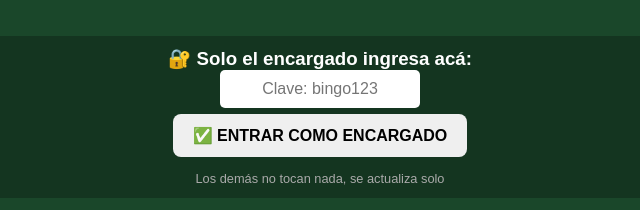
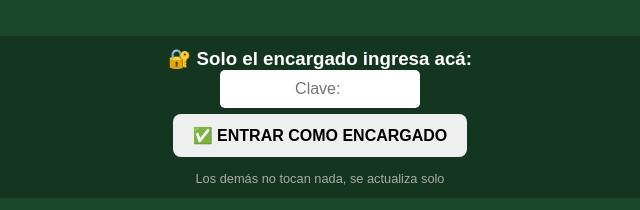
Before and after one commit to megacicat007-oss/bingo-del-barrio, a plain HTML site: page index.html in a window 1280 px wide. Shown: the part 254-464 px from the top of the page, 320-960 px from the left. Drawn offline with Linux system fonts and the light colour scheme.

Commit message:
Update index.html

```diff
--- a/index.html
+++ b/index.html
@@ -55,7 +55,7 @@
 
     <div id="pantallaClave" class="clave">
         <h3>🔐 Solo el encargado ingresa acá:</h3>
-        <input type="password" id="entradaClave" placeholder="Clave: bingo123">
+        <input type="password" id="entradaClave" placeholder="Clave: ">
         <br>
         <button onclick="verificarClave()">✅ ENTRAR COMO ENCARGADO</button>
         <p class="instruccion">Los demás no tocan nada, se actualiza solo</p>
```
